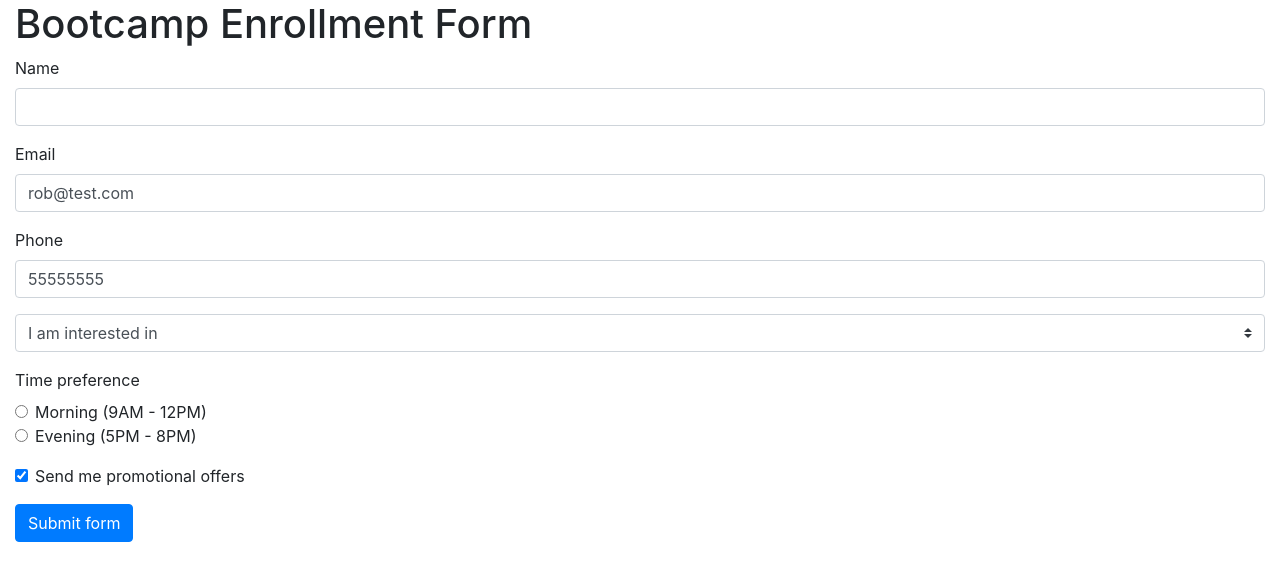
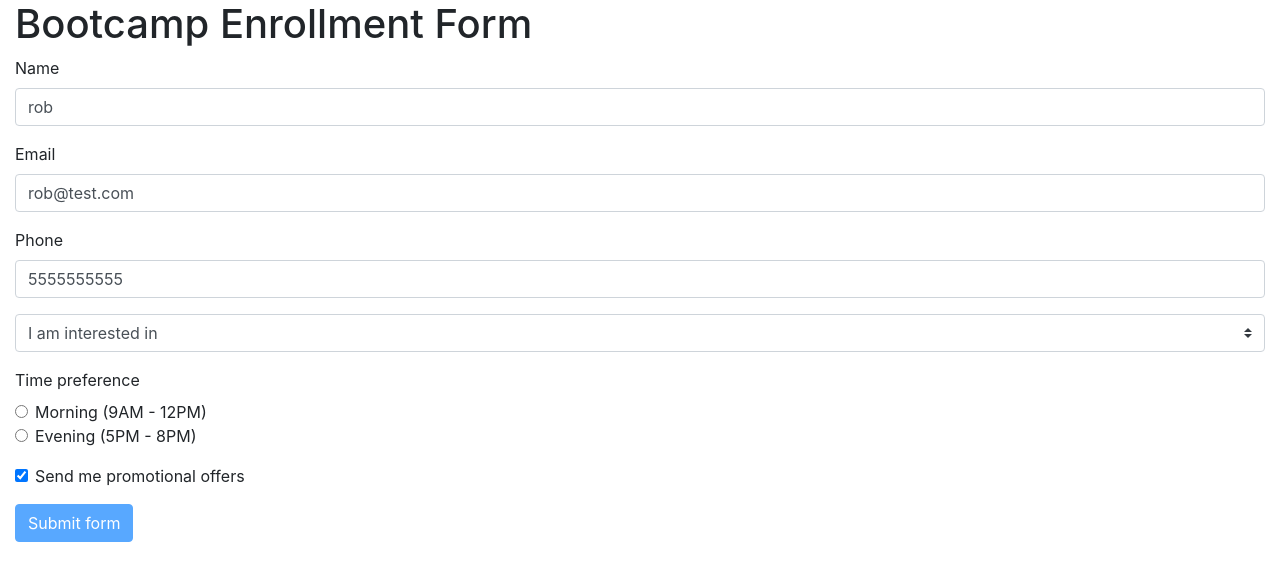
Before and after one commit to pom-mad/angular, an Angular app in the folder tdf/: page / in a window 1280 px wide. Shown: the top 580 px of the page. Built offline with nearby package versions, Linux system fonts and the light colour scheme.

Commit message:
Form Validation
Check if the entire form is valid to be able to click on the submit button at the end otherwise u can't click it. But without this you're always able to click on the submit button

```diff
--- a/tdf/src/app/app.component.html
+++ b/tdf/src/app/app.component.html
@@ -55,7 +55,7 @@
       </label>
     </div>
 
-    <button class="btn btn-primary" type="submit">Submit form</button>
+    <button [disabled]="userForm.form.invalid || topicHasError" class="btn btn-primary" type="submit">Submit form</button>
 
   </form>
 </div>
--- a/tdf/src/app/app.component.ts
+++ b/tdf/src/app/app.component.ts
@@ -10,7 +10,8 @@
   topics = ['Angular', 'React', 'Vue'];
   topicHasError = true;
 
-  userModel = new User('', 'rob@test.com', 55555555, 'default', 'morning', true);
+  userModel = new User('rob', 'rob@test.com', 5555555555, 'default', 'morning', true);
+
   validateTopic(value){
     if(value==='default'){
       this.topicHasError = true;
@@ -18,5 +19,5 @@
     else{
       this.topicHasError = false;
     }
-  }
+  };
 }
```
